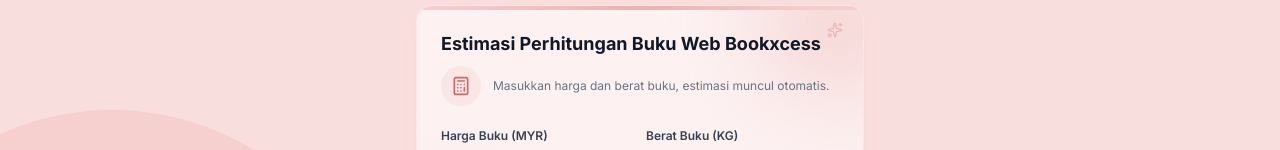
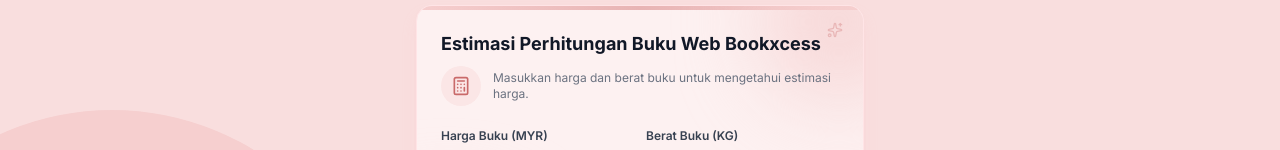
Before and after one commit to cahayoyo/curatedbyder, a Next.js app: page /login in a window 1280 px wide. Shown: the part 601-751 px from the top of the page. Built offline with nearby package versions, Linux system fonts and the light colour scheme; no server answers; what @opentelemetry/exporter-logs-otlp-http, @opentelemetry/resources, @opentelemetry/sdk-logs would draw is missing.

Commit message:
style: reword calculator subtitle

```diff
--- a/src/components/BookxcessCalculator.tsx
+++ b/src/components/BookxcessCalculator.tsx
@@ -85,7 +85,7 @@ export function BookxcessCalculator() {
               <Calculator className="h-5 w-5" />
             </span>
             <p className="text-xs text-gray-500">
-              Masukkan harga dan berat buku, estimasi muncul otomatis.
+              Masukkan harga dan berat buku untuk mengetahui estimasi harga.
             </p>
           </div>
         </div>
```
